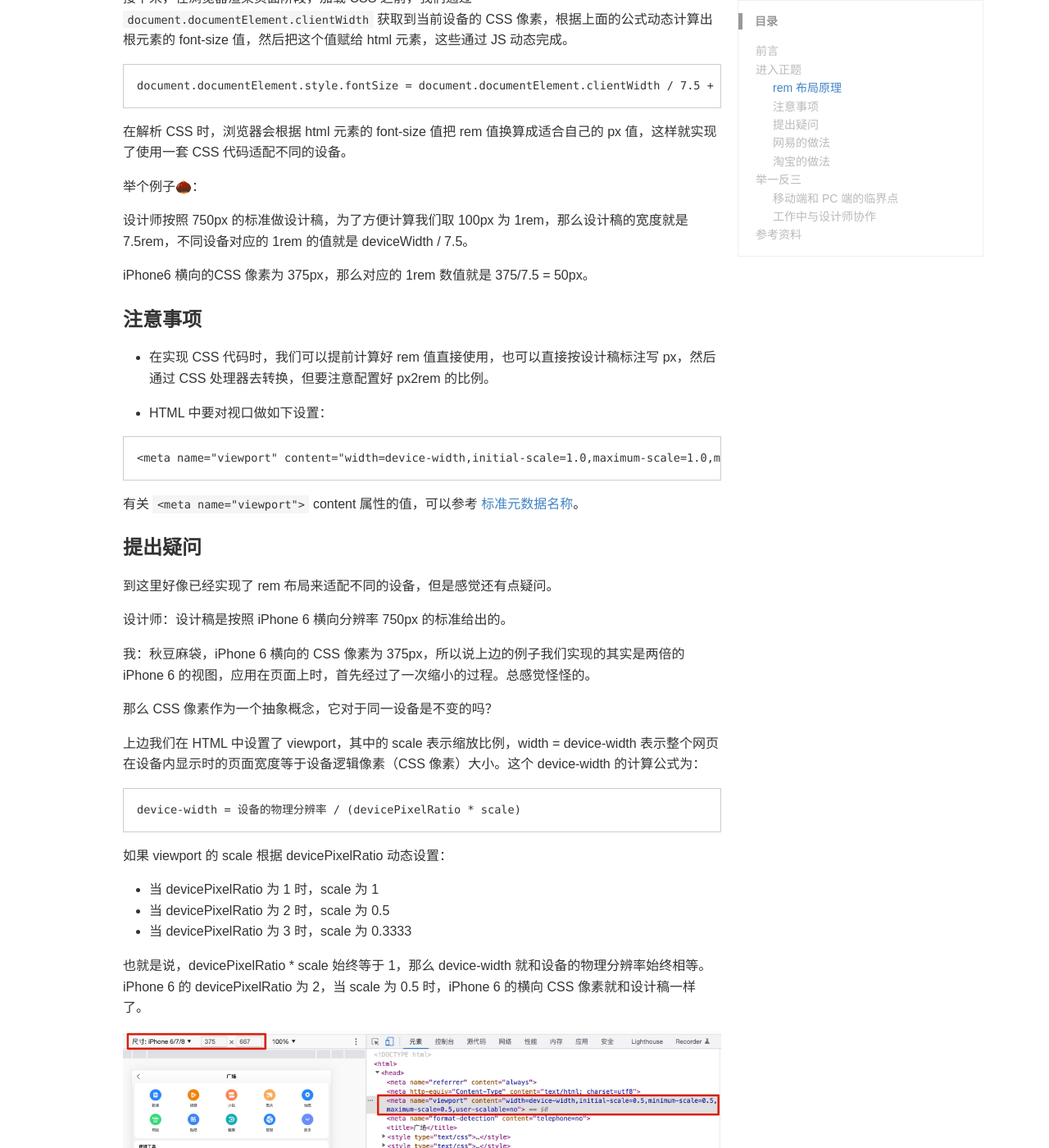
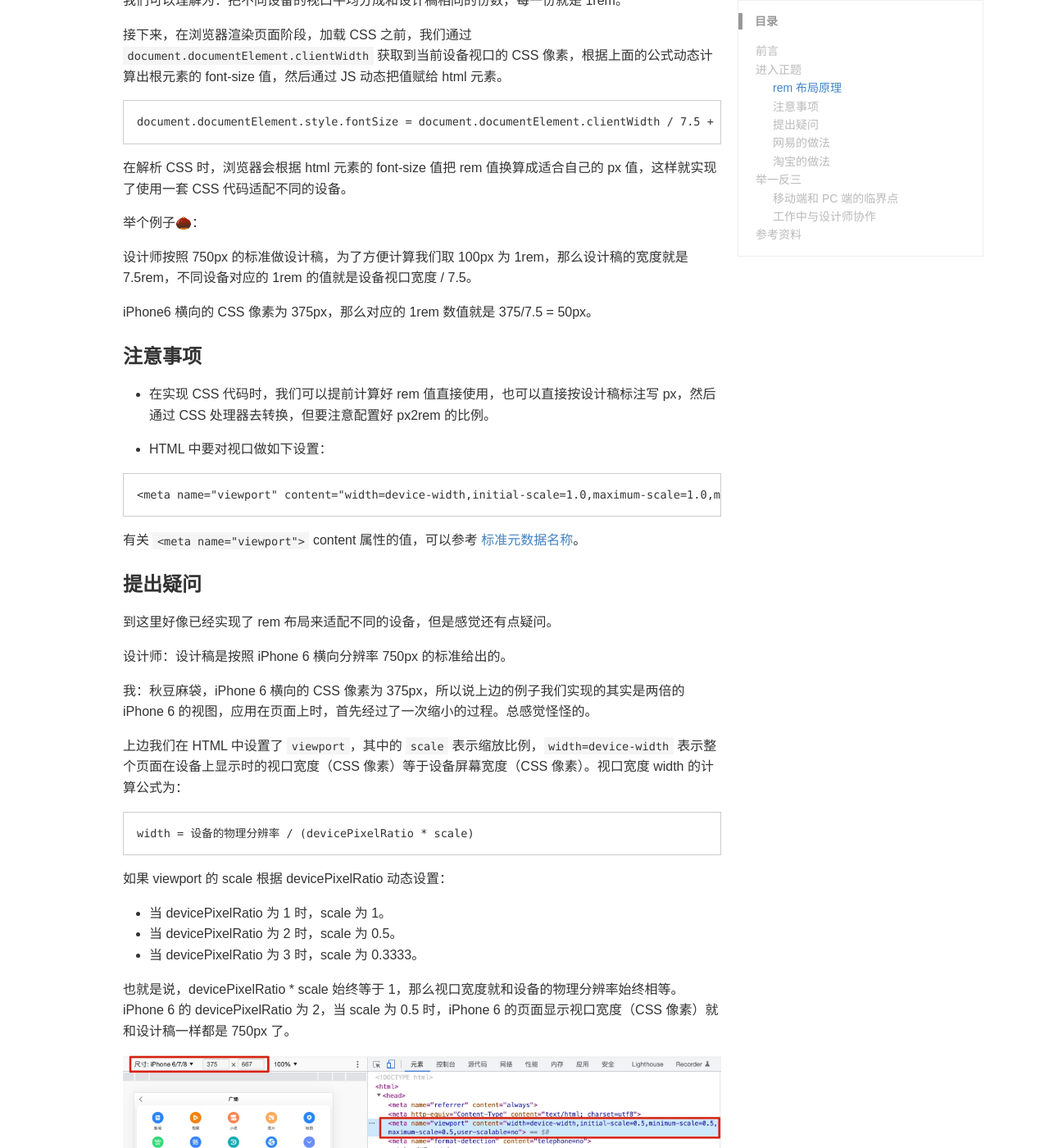
Before and after one commit to iamjichao/iamjichao.github.io, a Jekyll site: the page built from _posts/2021-01-02-rem.md, in a window 1280 px wide and 1400 px high, scrolled down 2915 px. Shown: the whole window at 82% size. Built offline with Jekyll 4.4.1, drawn with Linux system fonts in a browser that asks for light colours; some web fonts are replaced; comment, search, counter and statistics services are not loaded; a style sheet for code colours, icons or effects is not loaded; some of the changed text lies outside the part shown.

Commit message:
update posts

````diff
--- a/_posts/2021-01-02-rem.md
+++ b/_posts/2021-01-02-rem.md
@@ -79,18 +79,20 @@ rem 布局是弹性布局的一种实现方式，而弹性布局可以算作响
 以设计稿的尺寸（一般是宽度）为标准，我们定义一个数值代表此时的 1rem 是多少，因为 rem 的本质是等比缩放，我们可以得到：
 
 ```
-设计稿宽度 / 设计稿参照的 1rem = deviceWidth / 设备对应的 1rem
+设计稿宽度 / 设计稿的 1rem = 设备视口宽度 / 设备的 1rem
 ```
+
+这里的视口是指布局视口（layout viewport），在浏览器中可以通过 `document.documentElement.clientWidth` 或 `window.innerWidth` 获取。详细请参考 [视口概念](https://developer.mozilla.org/zh-CN/docs/Web/CSS/Viewport_concepts)。
 
 然后我们可以计算出不同设备对应的 1rem 的值：
 
 ```
-设备对应的 1rem = deviceWidth / (设计稿宽度 / 设计稿参照的 1rem)
+设备的 1rem = 设备视口宽度 / (设计稿宽度 / 设计稿的 1rem)
 ```
 
-其中，`设计稿宽度 / 设计稿参照的 1rem` 相当于以 1rem 为基准将设计稿平均分成了若干份，那么上边的式子我们可以理解为：把不同设备的视图平均分成和设计稿相同的份数，每一份就是 1rem。
+其中，`设计稿宽度 / 设计稿的 1rem` 相当于以 1rem 为基准将设计稿平均分成了若干份，那么上边的式子我们可以理解为：把不同设备的视口平均分成和设计稿相同的份数，每一份就是 1rem。
 
-接下来，在浏览器渲染页面阶段，加载 CSS 之前，我们通过 `document.documentElement.clientWidth` 获取到当前设备的 CSS 像素，根据上面的公式动态计算出根元素的 font-size 值，然后把这个值赋给 html 元素，这些通过 JS 动态完成。
+接下来，在浏览器渲染页面阶段，加载 CSS 之前，我们通过 `document.documentElement.clientWidth` 获取到当前设备视口的 CSS 像素，根据上面的公式动态计算出根元素的 font-size 值，然后通过 JS 动态把值赋给 html 元素。
 
 ```js
 document.documentElement.style.fontSize = document.documentElement.clientWidth / 7.5 + 'px';
@@ -100,9 +102,9 @@ document.documentElement.style.fontSize = document.documentElement.clientWidth /
 
 举个例子🌰：
 
-设计师按照 750px 的标准做设计稿，为了方便计算我们取 100px 为 1rem，那么设计稿的宽度就是 7.5rem，不同设备对应的 1rem 的值就是 deviceWidth / 7.5。
+设计师按照 750px 的标准做设计稿，为了方便计算我们取 100px 为 1rem，那么设计稿的宽度就是 7.5rem，不同设备对应的 1rem 的值就是设备视口宽度 / 7.5。
 
-iPhone6 横向的CSS 像素为 375px，那么对应的 1rem 数值就是 375/7.5 = 50px。
+iPhone6 横向的 CSS 像素为 375px，那么对应的 1rem 数值就是 375/7.5 = 50px。
 
 ### 注意事项
 
@@ -123,62 +125,60 @@ iPhone6 横向的CSS 像素为 375px，那么对应的 1rem 数值就是 375/7.5
 
 我：秋豆麻袋，iPhone 6 横向的 CSS 像素为 375px，所以说上边的例子我们实现的其实是两倍的 iPhone 6 的视图，应用在页面上时，首先经过了一次缩小的过程。总感觉怪怪的。
 
-那么 CSS 像素作为一个抽象概念，它对于同一设备是不变的吗？
-
-上边我们在 HTML 中设置了 viewport，其中的 scale 表示缩放比例，width = device-width 表示整个网页在设备内显示时的页面宽度等于设备逻辑像素（CSS 像素）大小。这个 device-width 的计算公式为：
+上边我们在 HTML 中设置了 `viewport`，其中的 `scale` 表示缩放比例，`width=device-width` 表示整个页面在设备上显示时的视口宽度（CSS 像素）等于设备屏幕宽度（CSS 像素）。视口宽度 width 的计算公式为：
 
 ```js
-device-width = 设备的物理分辨率 / (devicePixelRatio * scale)
+width = 设备的物理分辨率 / (devicePixelRatio * scale)
 ```
 
 如果 viewport 的 scale 根据 devicePixelRatio 动态设置：
 
-- 当 devicePixelRatio 为 1 时，scale 为 1
-- 当 devicePixelRatio 为 2 时，scale 为 0.5
-- 当 devicePixelRatio 为 3 时，scale 为 0.3333
+- 当 devicePixelRatio 为 1 时，scale 为 1。
+- 当 devicePixelRatio 为 2 时，scale 为 0.5。
+- 当 devicePixelRatio 为 3 时，scale 为 0.3333。
 
-也就是说，devicePixelRatio * scale 始终等于 1，那么 device-width 就和设备的物理分辨率始终相等。iPhone 6 的 devicePixelRatio 为 2，当 scale 为 0.5 时，iPhone 6 的横向 CSS 像素就和设计稿一样了。
+也就是说，devicePixelRatio * scale 始终等于 1，那么视口宽度就和设备的物理分辨率始终相等。iPhone 6 的 devicePixelRatio 为 2，当 scale 为 0.5 时，iPhone 6 的页面显示视口宽度（CSS 像素）就和设计稿一样都是 750px 了。
 
 ![image](https://fehub.net/images/posts/rem-2.jpg)
-
-所以，scale 的值会改变设备的 CSS 像素。
 
 ### 网易的做法
 
 网易使用了我们上边说的 scale 固定为 1 的方法。以 iPhone 6 的 750px 设计稿为例：
 
-- 为了方便计算，以 100px 的 font-size 为参照，此时 1rem = 100px
-- 计算设计稿的宽度为 750 / 100 = 7.5rem
+- 为了方便计算，以 100px 的 font-size 为参照，此时 1rem = 100px。
+
+- 计算设计稿的宽度为 750 / 100 = 7.5rem。
+
 - 通过以下代码动态设置 html 标签的 font-size：
 
-    ```js
-    document.documentElement.style.fontSize = document.documentElement.clientWidth / 7.5 + 'px';
-    ```
+```js
+document.documentElement.style.fontSize = document.documentElement.clientWidth / 7.5 + 'px';
+```
 
-- 写 CSS 时，各元素的 CSS 尺寸（rem 值）= 设计稿标注尺寸 / 100
+- 写 CSS 时，各元素的 CSS 尺寸（rem 值）= 设计稿标注尺寸 / 100。
 
 ### 淘宝的做法
 
-淘宝使用了动态设置 scale 的方法，如上述所说根据设备的 devicePixelRatio 动态设置 scale 的值，使设备的物理像素和 CSS 像素相等。还是以 iPhone 6 的 750px 设计稿为例：
+淘宝使用了动态设置 scale 的方法，如上述所说根据设备的 devicePixelRatio 动态设置 scale 的值，使视口宽度就和设备的物理分辨率始终相等。还是以 iPhone 6 的 750px 设计稿为例：
 
-- 设定设计稿的宽度为 10rem
-- 此时 html 标签的 font-size 值为 750 / 10 = 75px，即 1rem = 75px
-- 动态设置 viewport 的 scale
+- 设定设计稿的宽度为 10rem。
 
-    ```js
-    var scale = 1 / devicePixelRatio;
-    document.querySelector('meta[name="viewport"]').setAttribute('content','initial-scale=' + scale + ', maximum-scale=' + scale + ', minimum-scale=' + scale + ', user-scalable=no');
-    ```
+- 此时 html 标签的 font-size 值为 750 / 10 = 75px，即 1rem = 75px。
 
-    上边说了这么做的目的是为了保证页面的大小与设计稿保持一致，比如设计稿是 750px 的横向分辨率，那么实际页面的 device-width，以 iPhone 6 来说，也等于750px，这样的话设计稿上标注的尺寸只要除以某一个值就能够转换为 rem 了。
+- 动态设置 viewport 的 scale：
 
-- 动态计算 html 标签的 font-size
+```js
+var scale = 1 / devicePixelRatio;
+document.querySelector('meta[name="viewport"]').setAttribute('content','initial-scale=' + scale + ', maximum-scale=' + scale + ', minimum-scale=' + scale + ', user-scalable=no');
+```
 
-    ```js
-    document.documentElement.style.fontSize = document.documentElement.clientWidth / 10 + 'px';
-    ```
+- 动态计算 html 标签的 font-size：
 
-- 写 CSS 时，各元素的 CSS 尺寸（rem 值）= 设计稿标注尺寸 / 75
+```js
+document.documentElement.style.fontSize = document.documentElement.clientWidth / 10 + 'px';
+```
+
+- 写 CSS 时，各元素的 CSS 尺寸（rem 值）= 设计稿标注尺寸 / 75。
 
 ## 举一反三
 
@@ -197,9 +197,9 @@ document.documentElement.style.fontSize = deviceWidth / 7.5 + 'px';
 
 ### 工作中与设计师协作
 
-- 视觉设计阶段，设计师按宽度 750px（iPhone 6/X）做设计稿，除图片外所有设计元素用矢量路径来做。设计定稿后在 750px 的设计稿上做标注，输出标注图。同时等比放大 1.5 倍生成宽度 1125px 的设计稿，在 1125px 的稿子里切图。
-- 设计师输出宽度 750px 的设计标注图和 @3x 切图资源交付给开发工程师。
-- 开发工程师拿到 750px 标注图和 @3x 切图资源，完成 iPhone 6/X（375pt）的界面开发。开发阶段用我们上面所说的 rem 布局实现。
+- 视觉设计阶段，设计师按 750px 分辨率（iPhone 6/X）做设计稿。设计定稿后在 750px 的设计稿上做标注，输出标注图。同时等比放大 1.5 倍生成宽度 1125px 的设计稿，在 1125px 的稿子里切图。
+- 设计师输出宽度 750px 的设计标注图和 @2x/@3x 切图资源交付给前端开发工程师。
+- 开发工程师拿到标注图和切图资源，完成 iPhone 6/X（375pt）的界面开发。开发阶段用我们上面所说的 rem 布局实现。
 - 适配调试阶段，基于 iPhone 6/X 的界面效果，分别向上向下调试 iPhone 6/7/8 plus / iPhone 11（414pt），iPhone 12（390pt）和 iPhone 5S 及以下（320pt）的界面效果，由此完成大中小三屏适配。
 
 以上。
````
Also changed, not shown: other parts of _posts/2021-01-02-rem.md (+1 -1 lines), _posts/2020-05-16-canvas-for-image-composition.md (+1 -1 lines), _posts/2020-09-06-react-component-lifecycle.md (added, +115 -0 lines), _posts/2020-12-12-json-stringify.md (+13 -22 lines), images/posts/rem-1.jpg, images/posts/rem-2.jpg.
